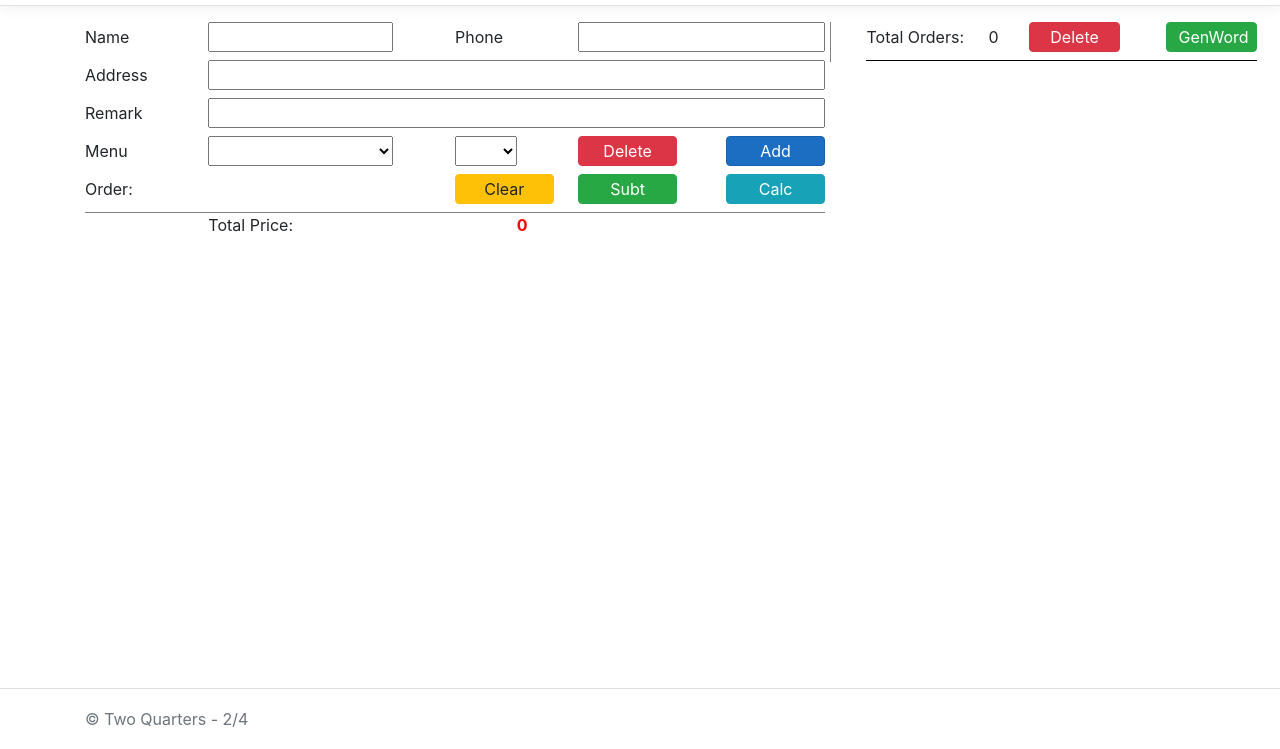
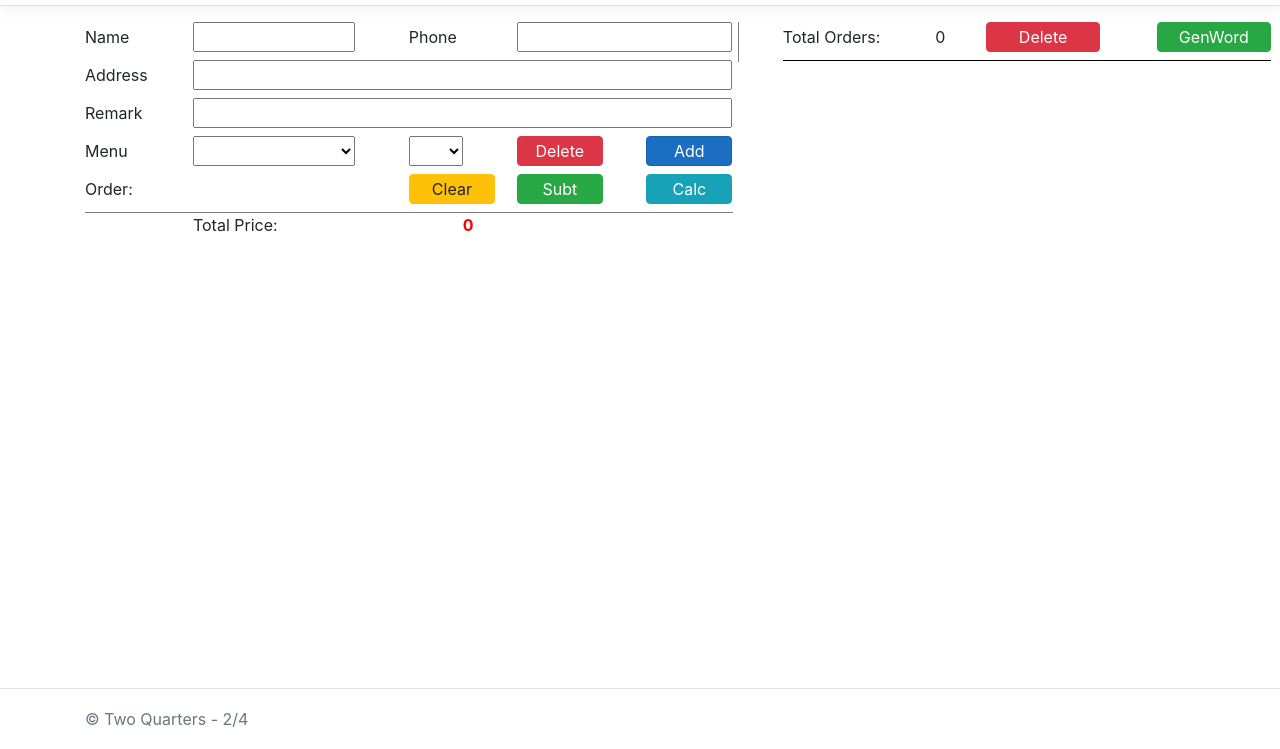
Before and after one commit to EvanLANG/TwoQuarters, a plain HTML site: page OrderConfirmation.html in a window 1280 px wide. Shown: the part 51-800 px from the top of the page. Drawn offline with Linux system fonts and the light colour scheme.

Commit message:
Update OrderConfirmation.html

```diff
--- a/OrderConfirmation.html
+++ b/OrderConfirmation.html
@@ -33,7 +33,7 @@
         </nav>
     </header>
     <div class="container">
-        <div class="tq-row tq-8-col">
+        <div class="tq-row tq-7-col">
         <div class="tq-row">
             <label class="tq-1-col" style="line-height:30px;">Name </label>
             <input id="tq_name" class="tq-1-offset tq-3-col" style="height:30px;"/>
@@ -99,7 +99,7 @@
 
     </div>
 </div>
-<div class="tq-4-col"  style="border-left: 0.5px solid grey;margin-left:5px;">
+<div class="tq-5-col"  style="border-left: 0.5px solid grey;margin-left:5px;">
     <div class="tq-row tq-11-col tq-1-offset" style="border-bottom:1px solid black;">
         <div class="tq-5-col">
             <label  class="tq-9-col" style="line-height:30px;">Total Orders:</label>
```
